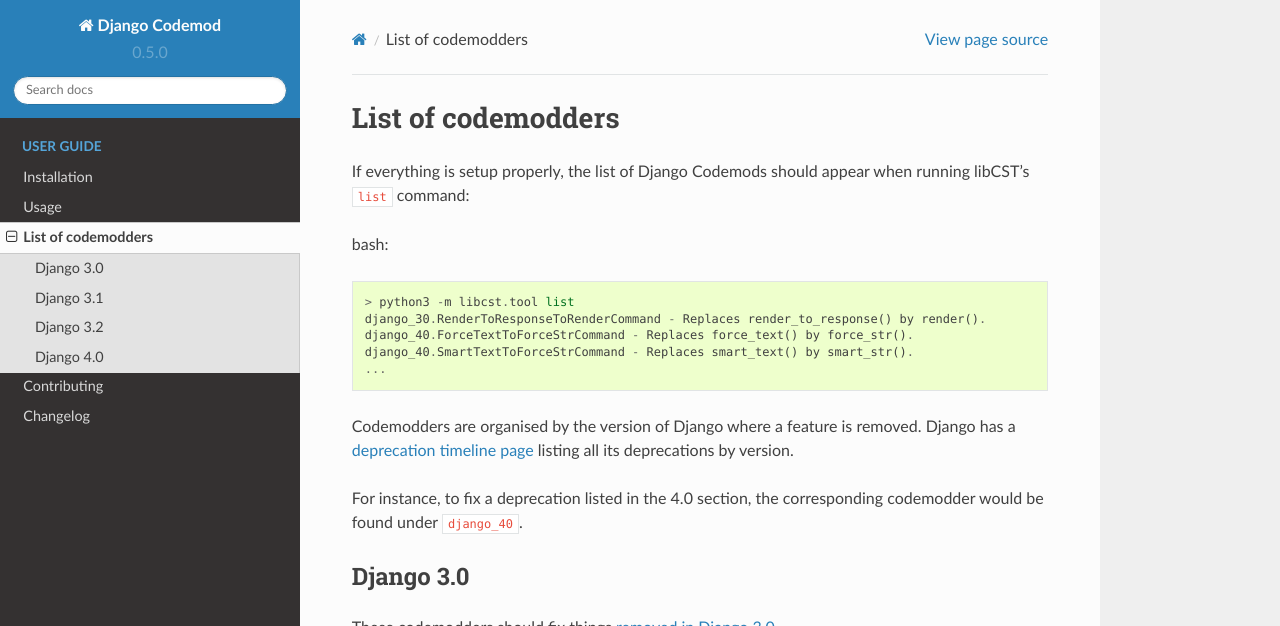
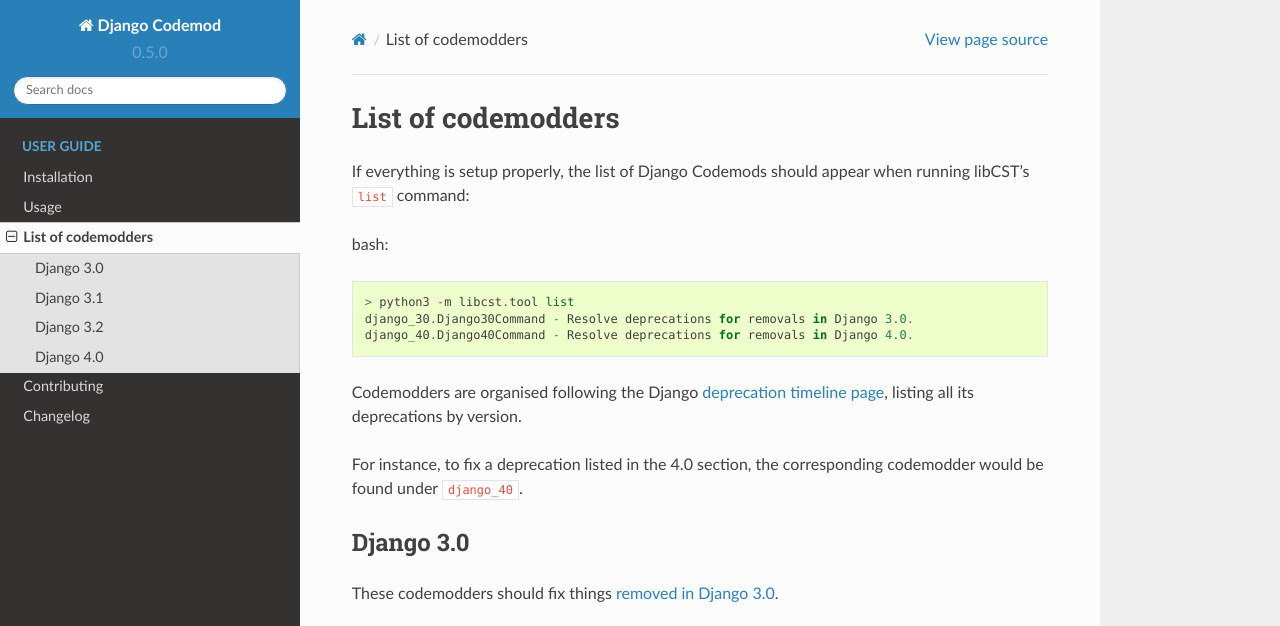
Before and after one commit to browniebroke/django-codemod, a Sphinx documentation site: the page built from docs/codemods.rst, in a window 1280 px wide and 900 px high, cut to the strip 0-626 px from the top of the window. Built offline with Sphinx 7.4.7 and the Read the Docs theme 2.0.0, drawn with Linux system fonts in a browser that asks for light colours; pages that are not in the unit, such as notebooks, are missing from menus.

Commit message:
Update documentation

```diff
--- a/docs/codemods.rst
+++ b/docs/codemods.rst
@@ -6,13 +6,10 @@
 bash::
 
     > python3 -m libcst.tool list
-    django_30.RenderToResponseToRenderCommand - Replaces render_to_response() by render().
-    django_40.ForceTextToForceStrCommand - Replaces force_text() by force_str().
-    django_40.SmartTextToForceStrCommand - Replaces smart_text() by smart_str().
-    ...
+    django_30.Django30Command - Resolve deprecations for removals in Django 3.0.
+    django_40.Django40Command - Resolve deprecations for removals in Django 4.0.
 
-
-Codemodders are organised by the version of Django where a feature is removed. Django has a `deprecation timeline page`_ listing all its deprecations by version.
+Codemodders are organised following the Django `deprecation timeline page`_, listing all its deprecations by version.
 
 For instance, to fix a deprecation listed in the 4.0 section, the corresponding codemodder would be found under ``django_40``.
 
```
Also changed, not shown: README.md (+2 -2 lines), docs/usage.md (+1 -1 lines).
